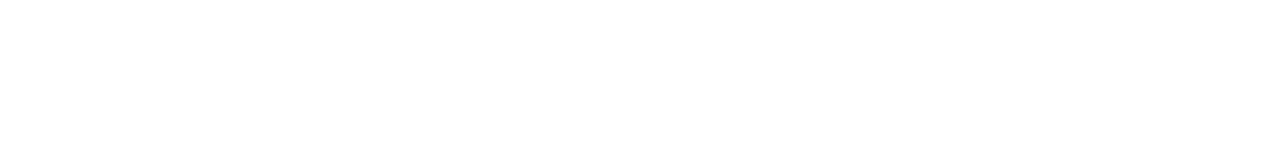
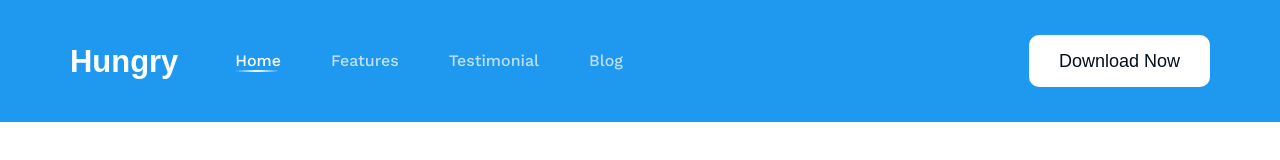
Before and after one commit to mukhammadyn/grid-practice, a plain HTML site: page index.html in a window 1280 px wide. Drawn offline with Linux system fonts and the light colour scheme.

Commit message:
add site header

```diff
--- a/index.html
+++ b/index.html
@@ -5,9 +5,29 @@
   <meta http-equiv="X-UA-Compatible" content="IE=edge">
   <meta name="viewport" content="width=device-width, initial-scale=1.0">
   <title>Hungry-app</title>
+  <link rel="stylesheet" href="css/main.min.css">
 </head>
-<body>
+<body id="body">
 
+  <header class="site-header">
+    <div class="site-header__container container">
+      <button class="site-header__nav-toggler js-nav-toggler">X</button>
+      <a class="site-header__logo site-logo" href="#">
+        <b class="site-logo__text">Hungry</b>
+      </a>
+      <nav class="site-header__nav site-navigation">
+        <ul class="site-navigation__list">
+          <li class="site-navigation__item"><a class="site-navigation__link site-navigation__link--active" href="#">Home</a></li>
+          <li class="site-navigation__item"><a class="site-navigation__link" href="#">Features</a></li>
+          <li class="site-navigation__item"><a class="site-navigation__link" href="#">Testimonial</a></li>
+          <li class="site-navigation__item"><a class="site-navigation__link" href="#">Blog</a></li>
+        </ul>
+        <a class="site-header__link site-header__link--mobile download-link" href="https://instagram.ftas3-1.fna.fbcdn.net/v/t51.2885-15/e35/270060961_3139286152950636_5678884530402081040_n.jpg?_nc_ht=instagram.ftas3-1.fna.fbcdn.net&_nc_cat=100&_nc_ohc=6-kFsbzNpD0AX8ea6XJ&tn=Yk9mZVMDjgzQRAI5&edm=ALQROFkBAAAA&ccb=7-4&ig_cache_key=MjczODgyMjk1MTM3MTgyOTEwNQ%3D%3D.2-ccb7-4&oh=00_AT-Vv44SuG7FXYjyToUE_FY2M4WAKn8NeBsYgKamJfCzLA&oe=61FB1D7B&_nc_sid=30a2ef" target="_blank">Download Now</a>
+      </nav>
+      <a class="site-header__link download-link" href="https://instagram.ftas3-1.fna.fbcdn.net/v/t51.2885-15/e35/270060961_3139286152950636_5678884530402081040_n.jpg?_nc_ht=instagram.ftas3-1.fna.fbcdn.net&_nc_cat=100&_nc_ohc=6-kFsbzNpD0AX8ea6XJ&tn=Yk9mZVMDjgzQRAI5&edm=ALQROFkBAAAA&ccb=7-4&ig_cache_key=MjczODgyMjk1MTM3MTgyOTEwNQ%3D%3D.2-ccb7-4&oh=00_AT-Vv44SuG7FXYjyToUE_FY2M4WAKn8NeBsYgKamJfCzLA&oe=61FB1D7B&_nc_sid=30a2ef" target="_blank">Download Now</a>
+    </div>
+  </header>
 
+<script src="js/main.js"></script>
 </body>
 </html>
--- a/js/main.js
+++ b/js/main.js
@@ -0,0 +1,15 @@
+const elNavToggler = document.querySelector('.js-nav-toggler')
+const elHeaderNav = document.querySelector('.site-header__nav')
+
+if(elNavToggler) {
+  elNavToggler.addEventListener('click', () => {
+    elHeaderNav.classList.add('site-header__nav--open')
+  })
+}
+
+window.onclick = function(evt) {
+  console.log(evt)
+  if(!evt.target.classList.contains('js-nav-toggler') && !evt.path.includes(elHeaderNav)) {
+    elHeaderNav.classList.remove('site-header__nav--open')
+  }
+}
--- a/scss/_variables.scss
+++ b/scss/_variables.scss
@@ -1,6 +1,8 @@
 // COLORS
 $color-primary: #03101A;
 $color-secondary: rgba(3, 16, 26, 0.7);
+$color-brand: #1F98F0;
 
 // FONTS
-$font-stack: 'Lato','Arial', sans-serif;
+$font-stack: 'Lato', 'Arial', sans-serif;
+$font-secondary: 'Work Sans', 'Arial', sans-serif;
--- a/scss/blocks/_blocks.scss
+++ b/scss/blocks/_blocks.scss
@@ -1,2 +1,6 @@
 @import "visually-hidden";
 @import "container";
+@import "site-header";
+@import "site-logo";
+@import "site-navigation";
+@import "download-link";
--- /dev/null
+++ b/scss/blocks/_download-link.scss
@@ -0,0 +1,21 @@
+.download-link {
+  padding: 15px 30px;
+  font-size: 18px;
+  line-height: 22px;
+  text-decoration: none;
+  color: $color-primary;
+  background-color: #ffffff;
+  border-radius: 10px;
+
+  &:hover {
+    opacity: 0.9;
+  }
+}
+
+@include breakpoint-down(820px) {
+  .download-link {
+    padding: 13px 15px;
+    font-size: 14px;
+    line-height: 1.5;
+  }
+}
--- /dev/null
+++ b/scss/blocks/_site-header.scss
@@ -0,0 +1,62 @@
+.site-header {
+  padding-top: 35px;
+  padding-bottom: 35px;
+  background-color: $color-brand;
+}
+
+.site-header__container {
+  display: flex;
+  align-items: center;
+}
+
+.site-header__nav-toggler {
+  display: none;
+  padding: 5px;
+  font-size: 28px;
+  font-weight: bold;
+  color: #ffffff;
+  background-color: transparent;
+  border: none;
+  cursor: pointer;
+}
+
+.site-header__link--mobile {
+  display: none;
+}
+
+@include breakpoint-down(665px) {
+  .site-header {
+    position: relative;
+    z-index: 10;
+  }
+
+  .site-header__container {
+    justify-content: space-between;
+  }
+
+  .site-header__nav-toggler {
+    display: block;
+  }
+
+  .site-header__nav {
+    display: none;
+  }
+
+  .site-header__nav--open {
+    display: block;
+  }
+
+  .site-header__link {
+    display: none;
+  }
+
+  .site-header__link--mobile.site-header__link--mobile {
+    display: block;
+    padding: 14px;
+    font-family: $font-secondary;
+    text-decoration: none;
+    font-weight: 500;
+    font-size: 16px;
+    background-color: transparent;
+  }
+}
--- /dev/null
+++ b/scss/blocks/_site-logo.scss
@@ -0,0 +1,11 @@
+.site-logo {
+  font-weight: bold;
+  font-size: 30.95px;
+  line-height: 37px;
+  text-decoration: none;
+  color: #ffffff;
+
+  &:hover {
+    opacity: 0.9;
+  }
+}
--- /dev/null
+++ b/scss/blocks/_site-navigation.scss
@@ -0,0 +1,102 @@
+.site-navigation {
+  flex-grow: 1;
+  margin-left: 57px;
+  padding-right: 8px;
+}
+
+.site-navigation__list {
+  max-width: 785px;
+  display: flex;
+  align-items: baseline;
+  @include list-unstyled;
+  padding-top: 6px;
+  padding-bottom: 6px;
+  overflow-y: hidden;
+}
+
+.site-navigation__item {
+
+  &:not(:last-child) {
+    margin-right: 50px;
+  }
+}
+
+.site-navigation__link {
+  position: relative;
+  z-index: 1;
+  font-family: $font-secondary;
+  text-decoration: none;
+  font-weight: 500;
+  font-size: 16px;
+  color: #ffffff;
+  opacity: 0.7;
+
+  &::after {
+    display: none;
+    width: 100%;
+    height: 2px;
+    position: absolute;
+    z-index: 1;
+    left: 0;
+    top: 100%;
+    background-image: url(../img/icon/gradient.svg);
+    background-repeat: no-repeat;
+    background-position: center center;
+    background-size: cover;
+    content: '';
+  }
+
+  &:hover {
+    opacity: 1;
+  }
+}
+
+.site-navigation__link--active {
+  opacity: 1;
+
+  &::after {
+    display: block;
+  }
+}
+
+@include breakpoint-down(820px) {
+
+  .site-navigation__item {
+
+    &:not(:last-child) {
+      margin-right: 20px;
+    }
+  }
+
+}
+
+@include breakpoint-down(655px) {
+
+  .site-navigation {
+    position: absolute;
+    z-index: 1;
+    top: 0;
+    left: 0;
+    margin: 0;
+    background-color: #ffffff;
+  }
+
+  .site-navigation__list {
+    flex-direction: column;
+    align-items: stretch;
+  }
+
+  .site-navigation__item {
+
+    &:not(:last-child) {
+      margin-right: 0;
+    }
+  }
+
+  .site-navigation__link {
+    display: block;
+    padding: 14px;
+    color: $color-primary;
+  }
+
+}
```
Also changed, not shown: css/main.css (deleted), css/main.min.css, img/icon/gradient.svg (added), 2 other files.
